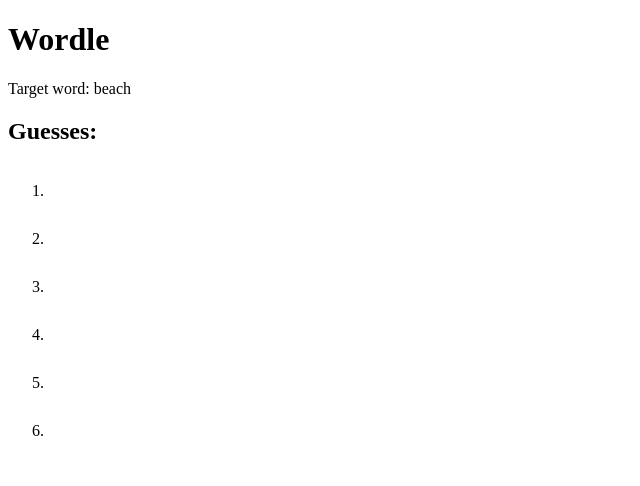
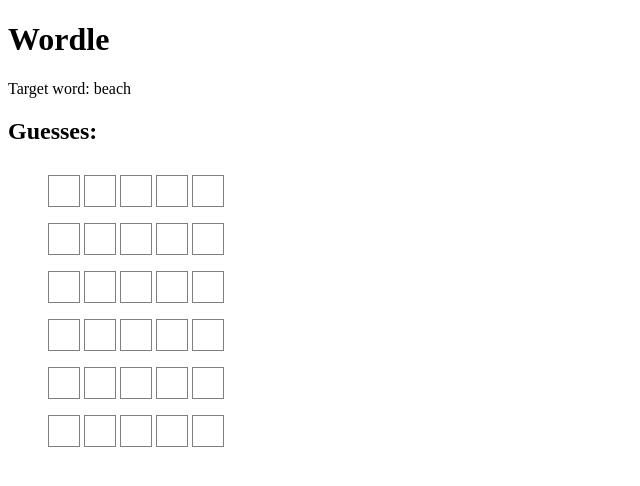
Before and after one commit to maurogestoso/wordle, a React (Vite) app: page / in a window 1280 px wide. Shown: the top 486 px of the page, without its empty margins (0-640 px from the left). Built offline with nearby package versions, Linux system fonts and the light colour scheme.

Commit message:
Tile blank state

```diff
--- a/src/App.css
+++ b/src/App.css
@@ -24,6 +24,7 @@
 
 ol {
   margin-top: 30px;
+  list-style: none;
 }
 
 ol > li {
--- a/src/App.jsx
+++ b/src/App.jsx
@@ -1,22 +1,7 @@
 import React from "react";
 import "./App.css";
 
-const words = [
-  "apple",
-  "grape",
-  "mango",
-  "peach",
-  "berry",
-  "lemon",
-  "melon",
-  "plums",
-  "pearl",
-  "beach",
-];
-
-const targetWord = words.at(Math.floor(Math.random() * words.length));
-
-function App() {
+function App({ targetWord }) {
   const [{ guesses, currentGuessIndex }, dispatch] = React.useReducer(
     guessesReducer,
     {
@@ -28,7 +13,6 @@
 
   handleWin(targetWord, guesses, currentGuessIndex);
   handleLose(targetWord, guesses, currentGuessIndex);
-
   return (
     <main>
       <h1>Wordle</h1>
@@ -40,7 +24,7 @@
             <WordTiles
               word={guess}
               targetWord={targetWord}
-              isGuessed={i !== currentGuessIndex}
+              isGuessed={i < currentGuessIndex}
             />
           </li>
         ))}
@@ -60,15 +44,17 @@
 
   return (
     <div className="WordTiles">
-      {word.split("").map((letter, i) => (
+      {Array(5)
+        .fill("")
+        .map((_, i) => (
           <div
             key={i}
             className={[
               "Tile",
-            isGuessed && `bg-${getGuessColor(targetWord, letter, i)}`,
+              isGuessed && `bg-${getGuessColor(targetWord, word[i], i)}`,
             ].join(" ")}
           >
-          {letter}
+            {word[i]}
           </div>
         ))}
     </div>
--- a/src/main.jsx
+++ b/src/main.jsx
@@ -2,4 +2,21 @@
 import App from "./App.jsx";
 import "./index.css";
 
-createRoot(document.getElementById("root")).render(<App />);
+const words = [
+  "apple",
+  "grape",
+  "mango",
+  "peach",
+  "berry",
+  "lemon",
+  "melon",
+  "plums",
+  "pearl",
+  "beach",
+];
+
+const targetWord = words.at(Math.floor(Math.random() * words.length));
+
+createRoot(document.getElementById("root")).render(
+  <App targetWord={targetWord} />
+);
```
Lines whose indentation alone changed are shown as unchanged.
